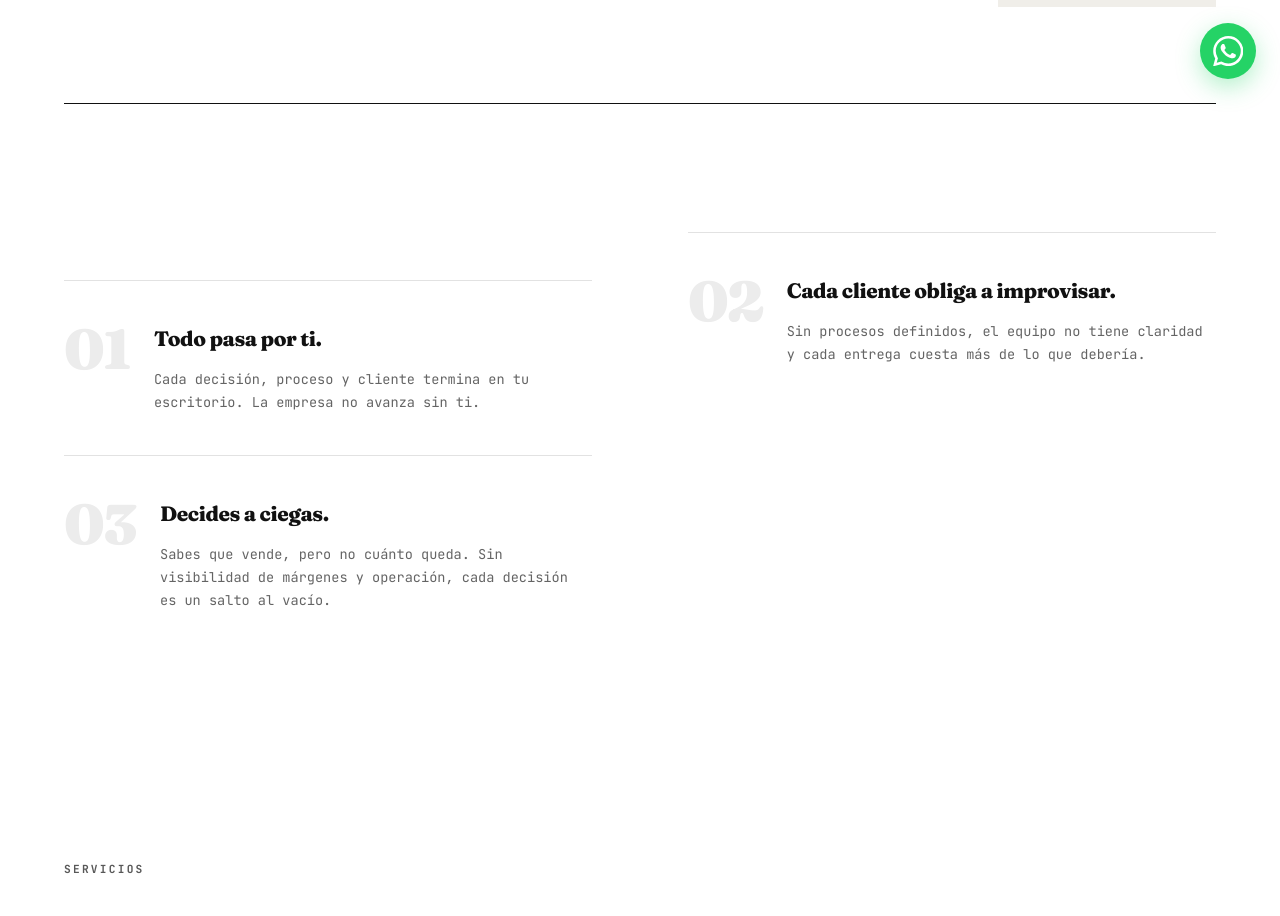
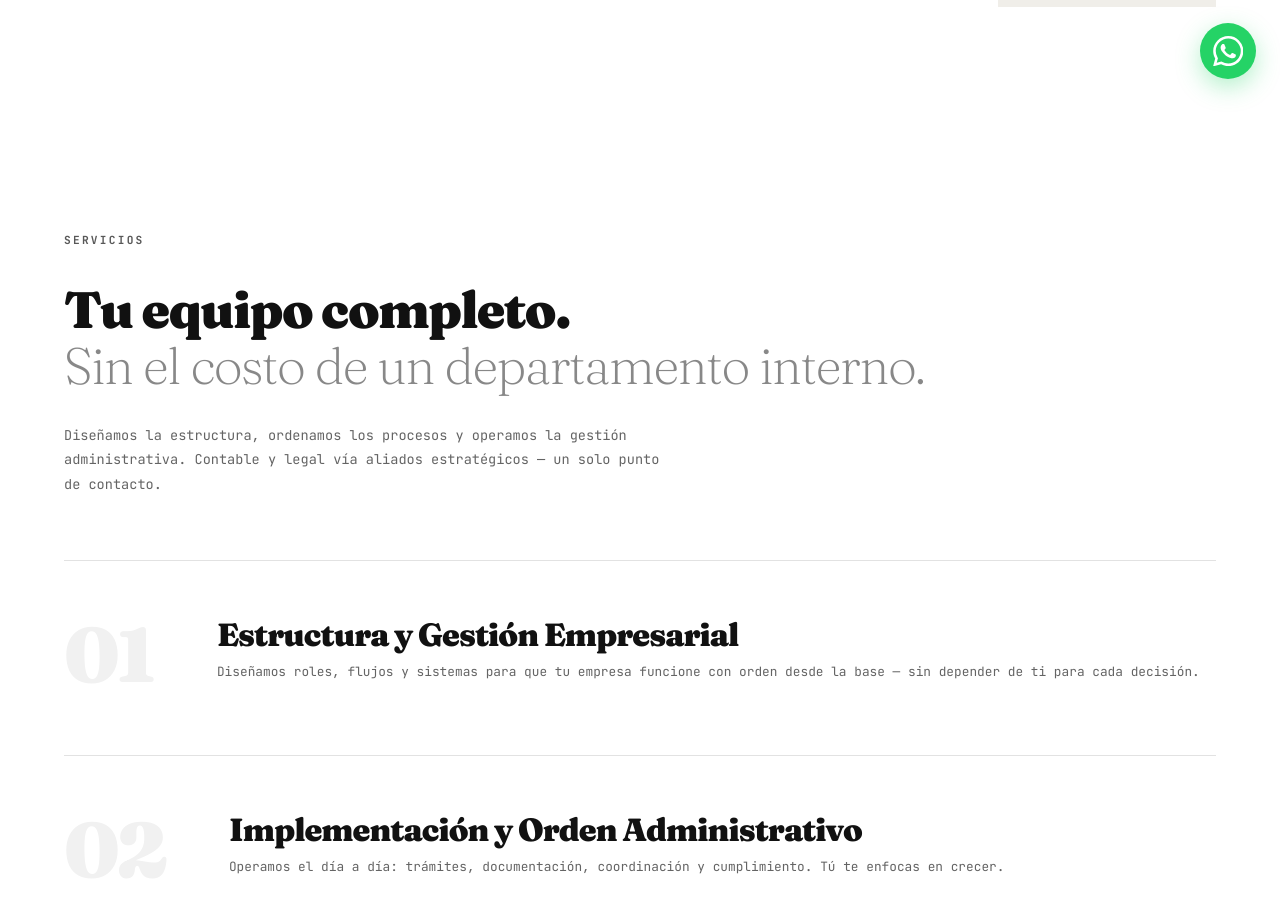
Before and after one commit to dietic/methodica, a Next.js app: page / in a window 1280 px wide. Shown: the part 697-1613 px from the top of the page. Built offline with nearby package versions, Linux system fonts and the light colour scheme.

Commit message:
copy: remove the entire PAIN section
- Drop the three problem cards (todo pasa por ti / improvisación / decisiones a ciegas) and all associated styles
- Hero now flows directly into Services

```diff
--- a/app/globals.css
+++ b/app/globals.css
@@ -362,72 +362,6 @@ body {
     grid-template-columns: minmax(0, 4fr) minmax(13rem, 1fr);
     gap: 4rem;
     align-items: end;
-  }
-}
-
-/* ═══════════════════════════════════════════
-   PAIN / PROBLEM
-   ═══════════════════════════════════════════ */
-.pain {
-  padding: 6rem 0;
-}
-
-.pain__grid {
-  display: grid;
-  grid-template-columns: 1fr;
-  gap: 2rem;
-}
-
-.pain__item {
-  padding: 2.5rem 0;
-  border-top: 1px solid rgba(17, 17, 17, 0.12);
-  display: grid;
-  grid-template-columns: auto 1fr;
-  gap: 1.5rem;
-  align-items: start;
-}
-
-.pain__number {
-  font-family: var(--font-fraunces), "Fraunces", serif;
-  font-weight: 900;
-  font-size: 3.5rem;
-  line-height: 1;
-  color: rgba(17, 17, 17, 0.08);
-  letter-spacing: -0.03em;
-}
-
-.pain__content h3 {
-  font-family: var(--font-fraunces), "Fraunces", serif;
-  font-weight: 800;
-  font-size: 1.3rem;
-  margin-bottom: 0.75rem;
-  letter-spacing: -0.02em;
-}
-
-.pain__content p {
-  font-size: 0.85rem;
-  color: rgba(17, 17, 17, 0.65);
-  line-height: 1.7;
-  max-width: 500px;
-}
-
-@media (min-width: 768px) {
-  .pain {
-    padding: 8rem 0;
-  }
-  .pain__grid {
-    grid-template-columns: 1fr 1fr;
-    gap: 0 4rem;
-  }
-  .pain__item:nth-child(odd) {
-    transform: translateY(3rem);
-  }
-}
-
-@media (min-width: 1024px) {
-  .pain__grid {
-    grid-template-columns: 1fr 1fr;
-    gap: 0 6rem;
   }
 }
 
--- a/app/page.tsx
+++ b/app/page.tsx
@@ -164,56 +164,6 @@ export default function Home() {
                   Agendar Consulta Gratuita
                 </Link>
               </div>
-            </div>
-          </div>
-        </section>
-
-        <div className="container">
-          <hr className="rule" />
-        </div>
-
-        {/* PAIN / PROBLEM */}
-        <section className="pain" id="problema">
-          <div className="container">
-            <div className="pain__grid">
-              <article className="pain__item">
-                <span className="pain__number" aria-hidden="true">
-                  01
-                </span>
-                <div className="pain__content">
-                  <h3>Todo pasa por ti.</h3>
-                  <p>
-                    Cada decisión, proceso y cliente termina en tu escritorio.
-                    La empresa no avanza sin ti.
-                  </p>
-                </div>
-              </article>
-
-              <article className="pain__item">
-                <span className="pain__number" aria-hidden="true">
-                  02
-                </span>
-                <div className="pain__content">
-                  <h3>Cada cliente obliga a improvisar.</h3>
-                  <p>
-                    Sin procesos definidos, el equipo no tiene claridad y cada
-                    entrega cuesta más de lo que debería.
-                  </p>
-                </div>
-              </article>
-
-              <article className="pain__item">
-                <span className="pain__number" aria-hidden="true">
-                  03
-                </span>
-                <div className="pain__content">
-                  <h3>Decides a ciegas.</h3>
-                  <p>
-                    Sabes que vende, pero no cuánto queda. Sin visibilidad de
-                    márgenes y operación, cada decisión es un salto al vacío.
-                  </p>
-                </div>
-              </article>
             </div>
           </div>
         </section>
```
